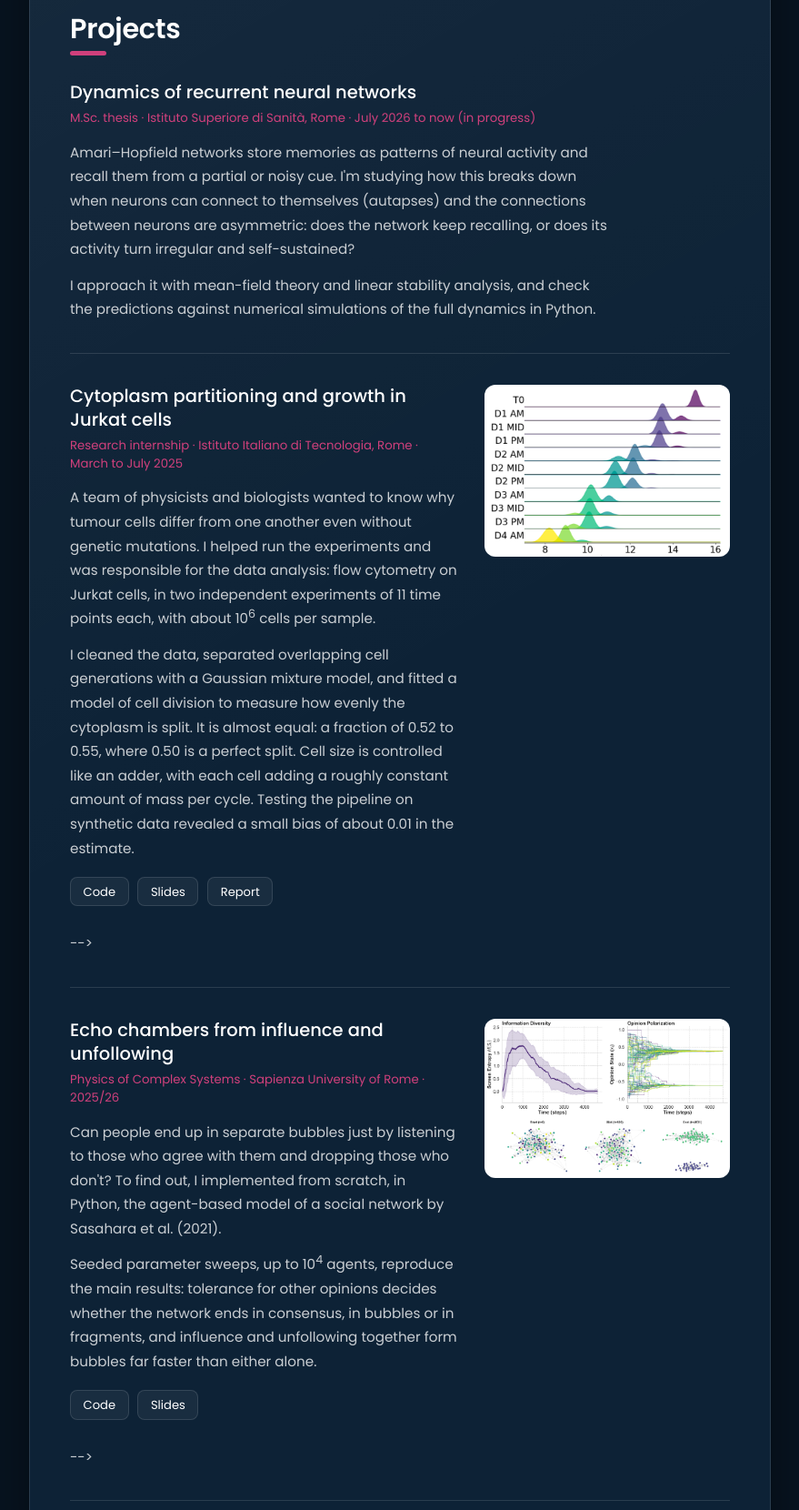
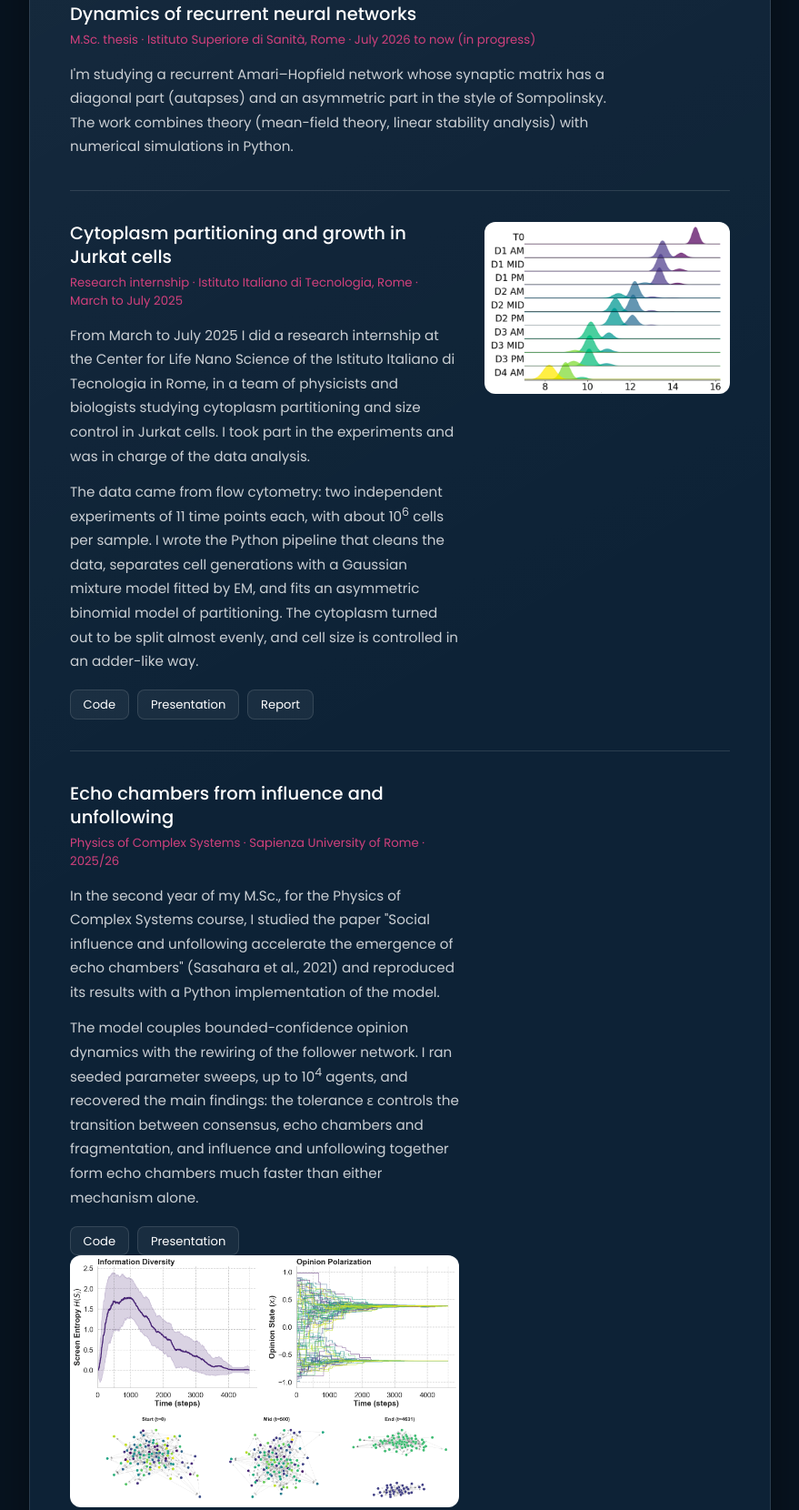
Before and after one commit to elisabettagnello/elisabettagnello.github.io, a plain HTML site: page index.html in a window 1280 px wide. Shown: the part 749-2409 px from the top of the page at 91% size, without its empty margins (362-1241 px from the left). Drawn offline with Linux system fonts and the light colour scheme.

Commit message:
Update index.html

```diff
--- a/index.html
+++ b/index.html
@@ -69,8 +69,6 @@
           <li>
             <h3>M.Sc. in Physics</h3>
              <p class="meta">Sapienza University of Rome ·  Oct 2024 to 2027 (expected)</p>
-            <p>Average 29.5/30, with three exams passed cum laude.</p>
-            <p>My thesis, at the Istituto Superiore di Sanità, is on the dynamics of recurrent neural networks.</p>
           </li>
           <li>
             <h3>B.Sc. in Physics</h3>
@@ -88,8 +86,7 @@
           <div class="body">
             <h3 id="p-thesis">Dynamics of recurrent neural networks</h3>
             <p class="meta">M.Sc. thesis · Istituto Superiore di Sanità, Rome · July 2026 to now (in progress)</p>
-            <p>Amari–Hopfield networks store memories as patterns of neural activity and recall them from a partial or noisy cue. I'm studying how this breaks down when neurons can connect to themselves (autapses) and the connections between neurons are asymmetric: does the network keep recalling, or does its activity turn irregular and self-sustained?</p>
-            <p>I approach it with mean-field theory and linear stability analysis, and check the predictions against numerical simulations of the full dynamics in Python.</p>
+            <p>I'm studying a recurrent Amari–Hopfield network whose synaptic matrix has a diagonal part (autapses) and an asymmetric part in the style of Sompolinsky. The work combines theory (mean-field theory, linear stability analysis) with numerical simulations in Python.</p>
           </div>
         </article>
 
@@ -97,36 +94,38 @@
           <div class="body">
             <h3 id="p-iit">Cytoplasm partitioning and growth in Jurkat cells</h3>
             <p class="meta">Research internship · Istituto Italiano di Tecnologia, Rome · March to July 2025</p>
-            <p>A team of physicists and biologists wanted to know why tumour cells differ from one another even without genetic mutations. I helped run the experiments and was responsible for the data analysis: flow cytometry on Jurkat cells, in two independent experiments of 11 time points each, with about 10<sup>6</sup> cells per sample.</p>
-            <p>I cleaned the data, separated overlapping cell generations with a Gaussian mixture model, and fitted a model of cell division to measure how evenly the cytoplasm is split. It is almost equal: a fraction of 0.52 to 0.55, where 0.50 is a perfect split. Cell size is controlled like an adder, with each cell adding a roughly constant amount of mass per cycle. Testing the pipeline on synthetic data revealed a small bias of about 0.01 in the estimate.</p>
+            <p>From March to July 2025 I did a research internship at the Center for Life Nano Science of the Istituto Italiano di Tecnologia in Rome, in a team of physicists and biologists studying cytoplasm partitioning and size control in Jurkat cells. I took part in the experiments and was in charge of the data analysis.</p>
+            <p>The data came from flow cytometry: two independent experiments of 11 time points each, with about 10<sup>6</sup> cells per sample. I wrote the Python pipeline that cleans the data, separates cell generations with a Gaussian mixture model fitted by EM, and fits an asymmetric binomial model of partitioning. The cytoplasm turned out to be split almost evenly, and cell size is controlled in an adder-like way.</p>
             <div class="links">
               <a href="https://github.com/elisabettagnello/jurkat-cell-division">Code</a>
-              <a href="https://elisabettagnello.github.io/jurkat-cell-division/presentation/">Slides</a>
+              <a href="https://elisabettagnello.github.io/jurkat-cell-division/presentation/">Presentation</a>
               <a href="https://elisabettagnello.github.io/jurkat-cell-division/report/Internship_report_IIT.pdf">Report</a>
             </div>
           </div>
-          <figure class="shot"><img src="assets/img/jurkat.png" alt="Describe the figure here" width="540" height="400"></figure> -->
+          <figure class="shot"><img src="assets/img/jurkat.png" alt="Describe the figure here" width="540" height="400"></figure>
+
         </article>
 
         <article class="project" aria-labelledby="p-echo">
           <div class="body">
             <h3 id="p-echo">Echo chambers from influence and unfollowing</h3>
             <p class="meta">Physics of Complex Systems · Sapienza University of Rome · 2025/26</p>
-            <p>Can people end up in separate bubbles just by listening to those who agree with them and dropping those who don't? To find out, I implemented from scratch, in Python, the agent-based model of a social network by Sasahara et al. (2021).</p>
-            <p>Seeded parameter sweeps, up to 10<sup>4</sup> agents, reproduce the main results: tolerance for other opinions decides whether the network ends in consensus, in bubbles or in fragments, and influence and unfollowing together form bubbles far faster than either alone.</p>
+            <p>In the second year of my M.Sc., for the Physics of Complex Systems course, I studied the paper "Social influence and unfollowing accelerate the emergence of echo chambers" (Sasahara et al., 2021) and reproduced its results with a Python implementation of the model.</p>
+            <p>The model couples bounded-confidence opinion dynamics with the rewiring of the follower network. I ran seeded parameter sweeps, up to 10<sup>4</sup> agents, and recovered the main findings: the tolerance ε controls the transition between consensus, echo chambers and fragmentation, and influence and unfollowing together form echo chambers much faster than either mechanism alone.</p>
             <div class="links">
               <a href="https://github.com/elisabettagnello/echo-chambers-dynamics">Code</a>
-              <a href="https://elisabettagnello.github.io/echo-chambers-dynamics/presentation/">Slides</a>
+              <a href="https://elisabettagnello.github.io/echo-chambers-dynamics/presentation/">Presentation</a>
             </div>
+            <figure class="shot"><img src="assets/img/echo.png" alt="Describe the figure here" width="540" height="400"></figure>
           </div>
-          <figure class="shot"><img src="assets/img/echo.png" alt="Describe the figure here" width="540" height="400"></figure> -->
+
         </article>
 
         <article class="project" aria-labelledby="p-notes">
           <div class="body">
             <h3 id="p-notes">Physics lecture notes</h3>
             <p class="meta">Personal project · ongoing</p>
-            <p>Open-source LaTeX notes for my M.Sc. courses, from statistical mechanics to neural networks and biophysics. They are written in Italian, compiled and published automatically with GitHub Actions on every push, and used by other students in my year.</p>
+            <p>I write up my M.Sc. courses in LaTeX and publish them as an open-source library for other physics students. I built the website that hosts them, with a searchable and filterable catalogue, and set it up to rebuild automatically whenever the notes change.</p>
             <div class="links">
               <a href="https://elisabettagnello.github.io/elisabetta-physics-notes/">Browse the notes</a>
               <a href="https://github.com/elisabettagnello/elisabetta-physics-notes">Source</a>
```
